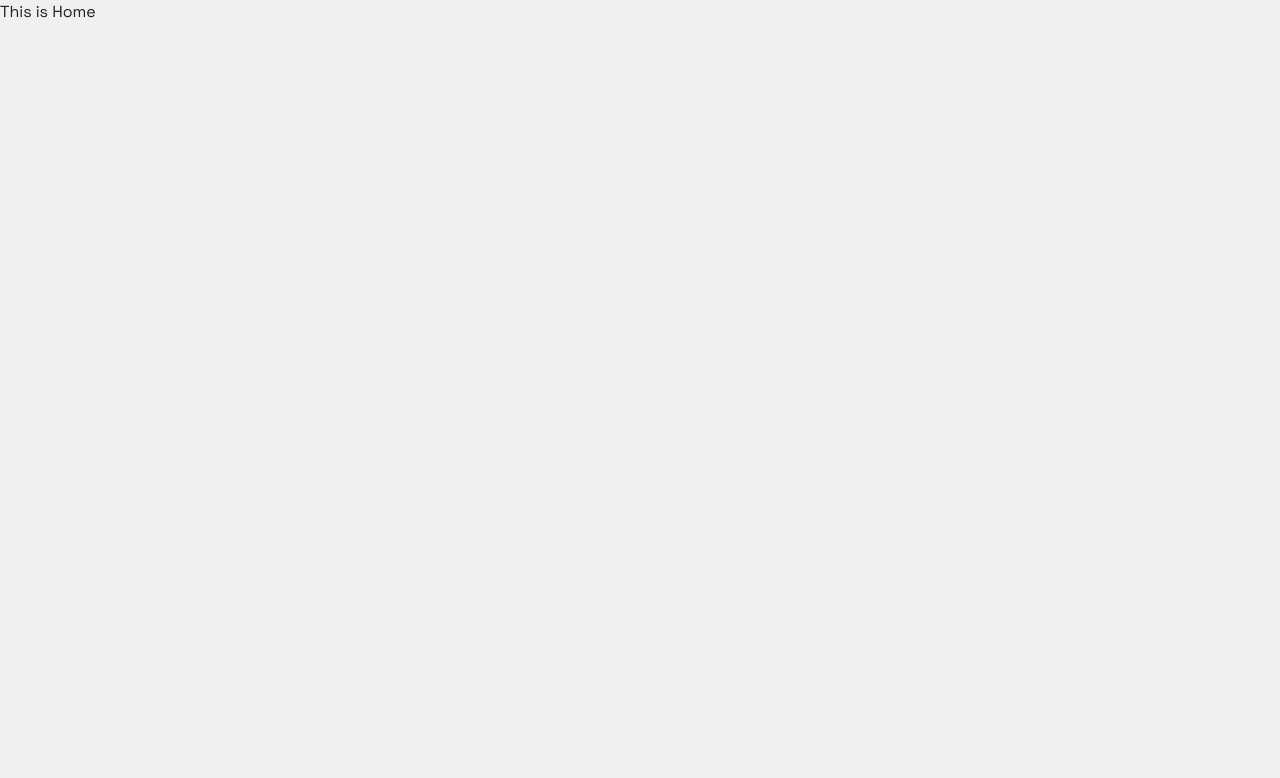
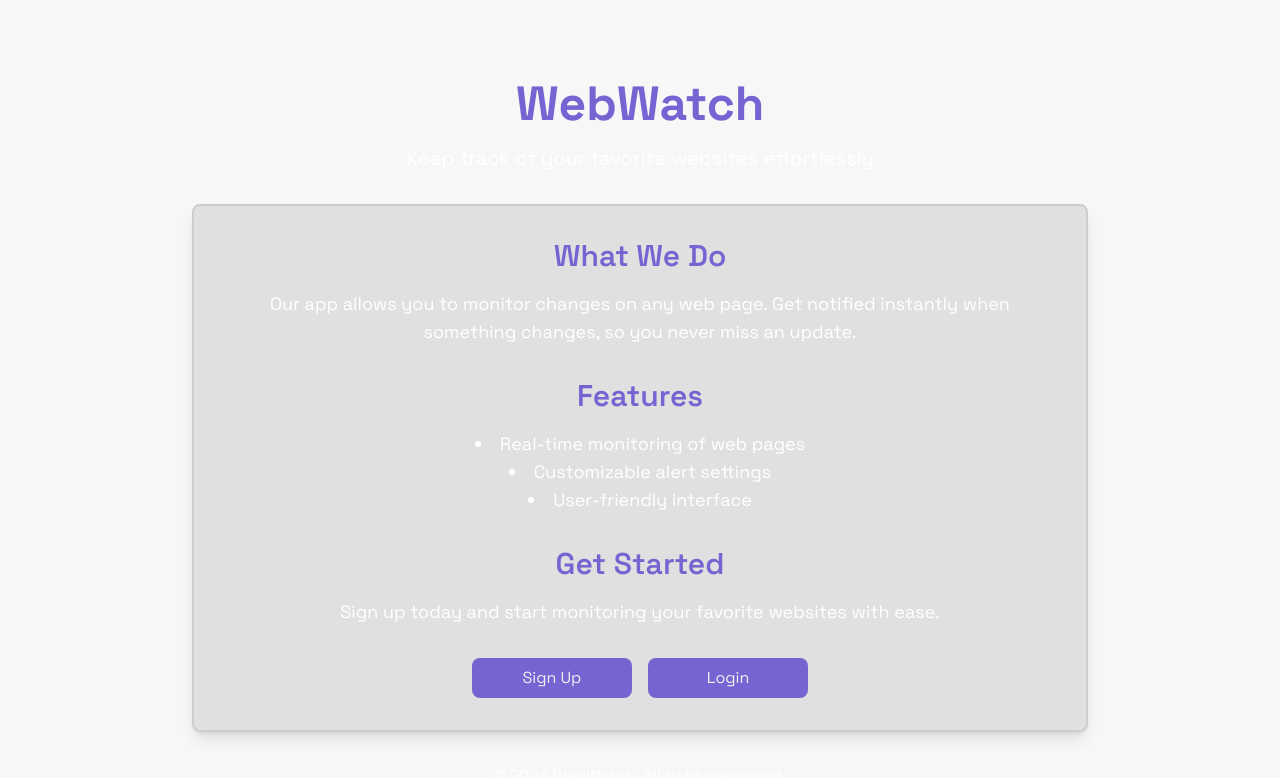
Before and after one commit to Fa24-CSE115A-CaaS/WebWatch, a React (Vite) app in the folder frontend/: page / in a window 1280 px wide. Shown: the top 778 px of the page. Built offline with nearby package versions, Linux system fonts and the light colour scheme.

Commit message:
Placeholder Homepage

```diff
--- a/frontend/src/pages/Home.tsx
+++ b/frontend/src/pages/Home.tsx
@@ -1,5 +1,47 @@
+import React from 'react';
+
 const Home = () => {
-  return <div className="text-text">This is Home</div>;
+  return (
+    <div className="min-h-screen bg-primary flex flex-col items-center justify-start text-center p-4 text-white">
+      <header className="mb-8 mt-16">
+        <h1 className="text-5xl font-bold text-accent mb-4">WebWatch</h1>
+        <p className="text-xl text-white">Keep track of your favorite websites effortlessly</p>
+      </header>
+      <main className="w-full max-w-4xl bg-secondary rounded-lg shadow-lg p-8 border-solid border-border border-2">
+        <section className="mb-8">
+          <h2 className="text-3xl font-semibold text-accent mb-4">What We Do</h2>
+          <p className="text-lg text-white">
+            Our app allows you to monitor changes on any web page. Get notified instantly when something changes, so you never miss an update.
+          </p>
+        </section>
+        <section className="mb-8">
+          <h2 className="text-3xl font-semibold text-accent mb-4">Features</h2>
+          <ul className="list-disc list-inside text-center text-lg text-white">
+            <li>Real-time monitoring of web pages</li>
+            <li>Customizable alert settings</li>
+            <li>User-friendly interface</li>
+          </ul>
+        </section>
+        <section>
+          <h2 className="text-3xl font-semibold text-accent mb-4">Get Started</h2>
+          <p className="text-lg text-white mb-4">
+            Sign up today and start monitoring your favorite websites with ease.
+          </p>
+          <div className="flex justify-center space-x-4">
+            <button className="mt-4 rounded-lg bg-accent py-2 px-10 text-text-contrast hover:bg-accent-hover w-40">
+              Sign Up
+            </button>
+            <button className="mt-4 rounded-lg bg-accent py-2 px-10 text-text-contrast hover:bg-accent-hover w-40">
+              Login
+            </button>
+          </div>
+        </section>
+      </main>
+      <footer className="mt-8 text-white">
+        &copy; {new Date().getFullYear()} WebWatch. All rights reserved.
+      </footer>
+    </div>
+  );
 };
 
 export default Home;
```
